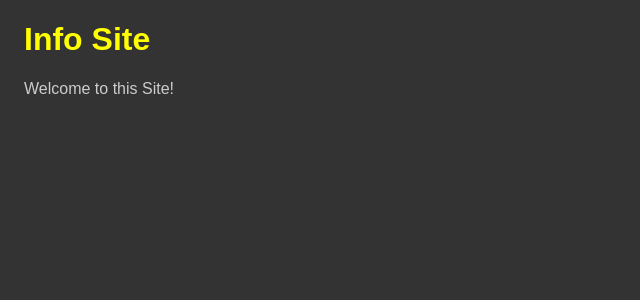
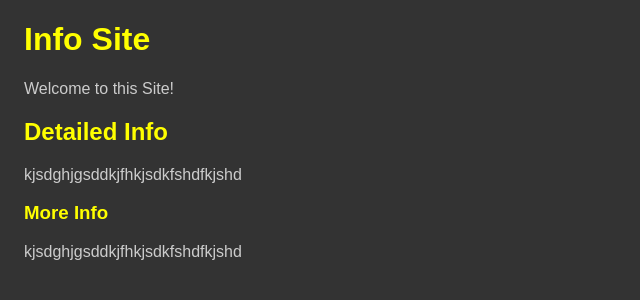
Before and after one commit to Scientific-Research/mk-003-sass-basics, a React (Vite) app: page / in a window 1280 px wide. Shown: the top 300 px of the page, without its empty margins (0-640 px from the left). Built offline with nearby package versions, Linux system fonts and the light colour scheme.

Commit message:
All headers (h1,h2,h3) have the same color!

```diff
--- a/src/App.scss
+++ b/src/App.scss
@@ -3,7 +3,9 @@ body {
   color: #ccc;
   font-family: sans-serif;
   padding: 0 1rem;
-  h1 {
+  h1,
+  h2,
+  h3 {
     color: yellow;
   }
 }
--- a/src/App.tsx
+++ b/src/App.tsx
@@ -5,6 +5,10 @@ function App() {
     <div className="App">
       <h1>Info Site</h1>
       <p>Welcome to this Site!</p>
+      <h2>Detailed Info</h2>
+      <p>kjsdghjgsddkjfhkjsdkfshdfkjshd</p>
+      <h3>More Info</h3>
+      <p>kjsdghjgsddkjfhkjsdkfshdfkjshd</p>
     </div>
   );
 }
```
